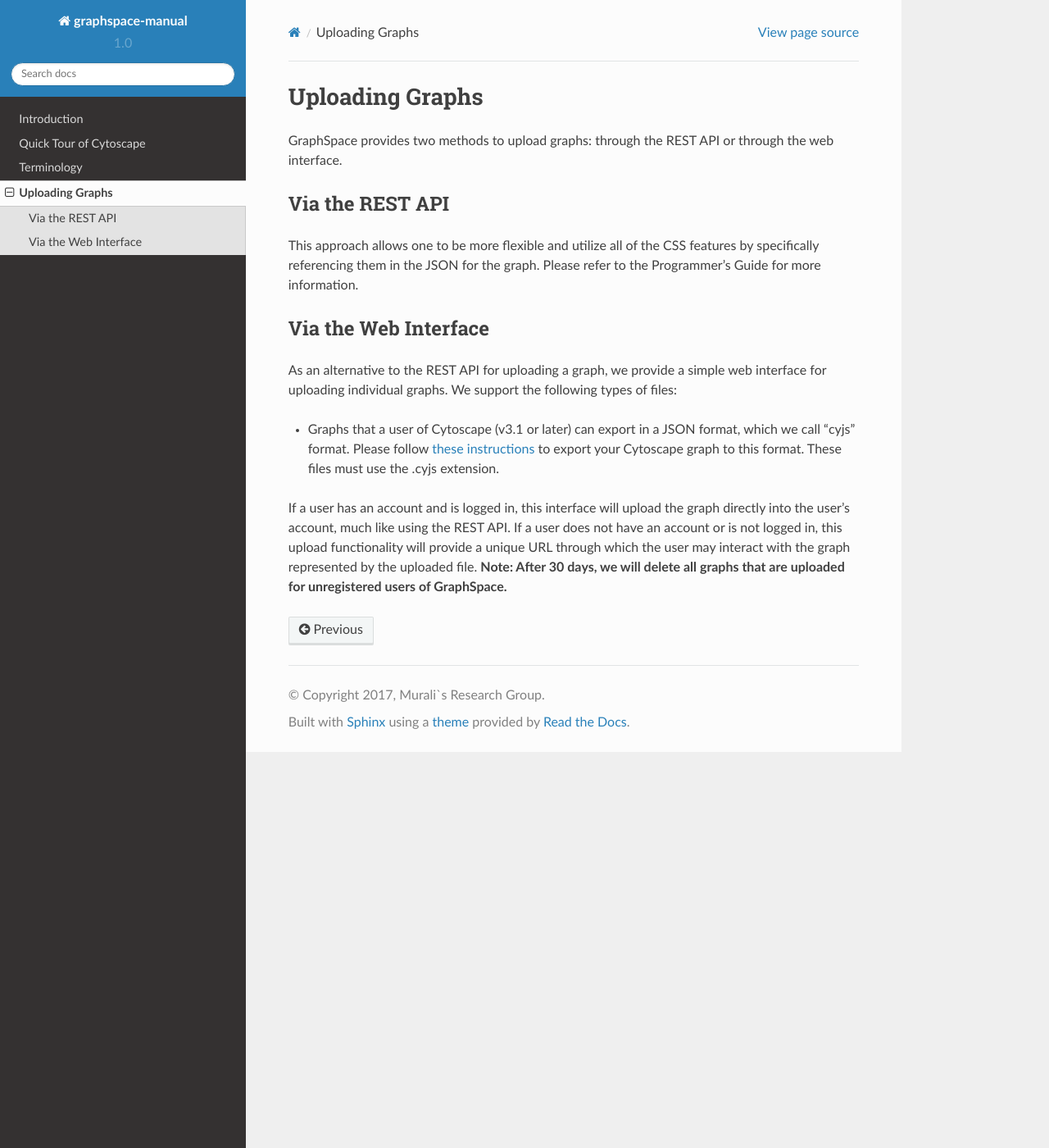
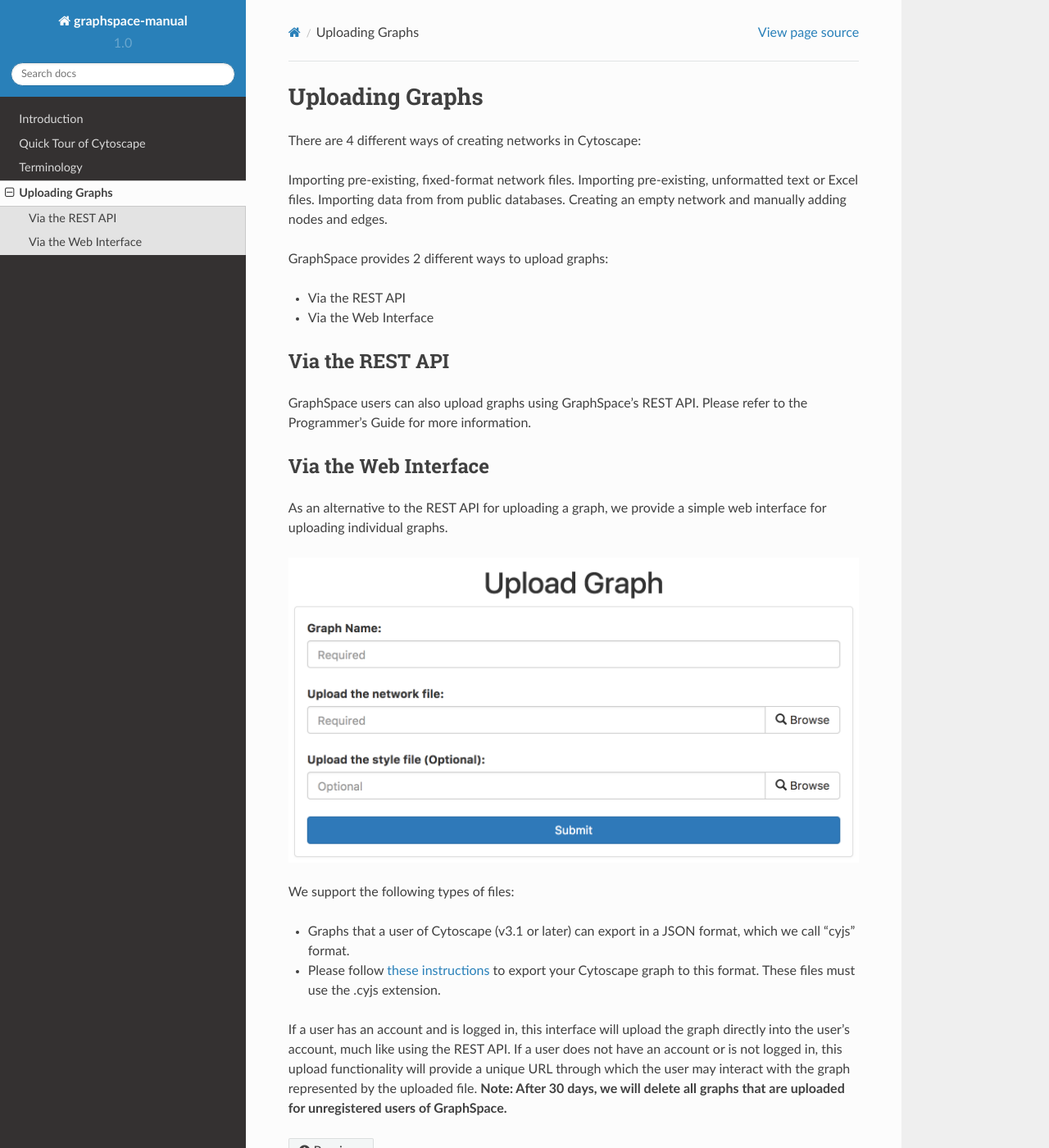
Before and after one commit to adbharadwaj/graphspace-manual, a Sphinx documentation site: the page built from docs/Uploading_Graphs.md, in a window 1280 px wide and 1400 px high. Shown: the whole window at 82% size. Built offline with Sphinx 7.4.7 and the Read the Docs theme 2.0.0, drawn with Linux system fonts in a browser that asks for light colours.

Commit message:
Update Uploading_Graphs.md

```diff
--- a/docs/Uploading_Graphs.md
+++ b/docs/Uploading_Graphs.md
@@ -1,15 +1,31 @@
 # Uploading Graphs
 
+There are 4 different ways of creating networks in Cytoscape:
 
-GraphSpace provides two methods to upload graphs: through the REST API or through the web interface.
+Importing pre-existing, fixed-format network files.
+Importing pre-existing, unformatted text or Excel files.
+Importing data from from public databases.
+Creating an empty network and manually adding nodes and edges.
+
+GraphSpace provides 2 different ways to upload graphs:
+
+- Via the REST API
+- Via the Web Interface
 
 ## Via the REST API
-This approach allows one to be more flexible and utilize all of the CSS features by specifically referencing them in the JSON for the graph. Please refer to the Programmer's Guide for more information.
+
+GraphSpace users can also upload graphs using GraphSpace's REST API. Please refer to the Programmer's Guide for more information.
 
 ## Via the Web Interface
-As an alternative to the REST API for uploading a graph, we provide a simple web interface for uploading individual graphs. We support the following types of files:
 
-- Graphs that a user of Cytoscape (v3.1 or later) can export in a JSON format, which we call "cyjs" format. Please follow [these instructions](https://github.com/idekerlab/cy-net-share/wiki) to export your Cytoscape graph to this format. These files must use the .cyjs extension.
+As an alternative to the REST API for uploading a graph, we provide a simple web interface for uploading individual graphs.
+
+![Graph Upload Form](_static/images/gs-screenshot-upload-graph-form.png)
+
+We support the following types of files:
+
+- Graphs that a user of Cytoscape (v3.1 or later) can export in a JSON format, which we call "cyjs" format.
+- Please follow [these instructions](https://github.com/idekerlab/cy-net-share/wiki) to export your Cytoscape graph to this format. These files must use the .cyjs extension.
 
 
 If a user has an account and is logged in, this interface will upload the graph directly into the user's account, much like using the REST API. If a user does not have an account or is not logged in, this upload functionality will provide a unique URL through which the user may interact with the graph represented by the uploaded file. **Note: After 30 days, we will delete all graphs that are uploaded for unregistered users of GraphSpace.**
```
